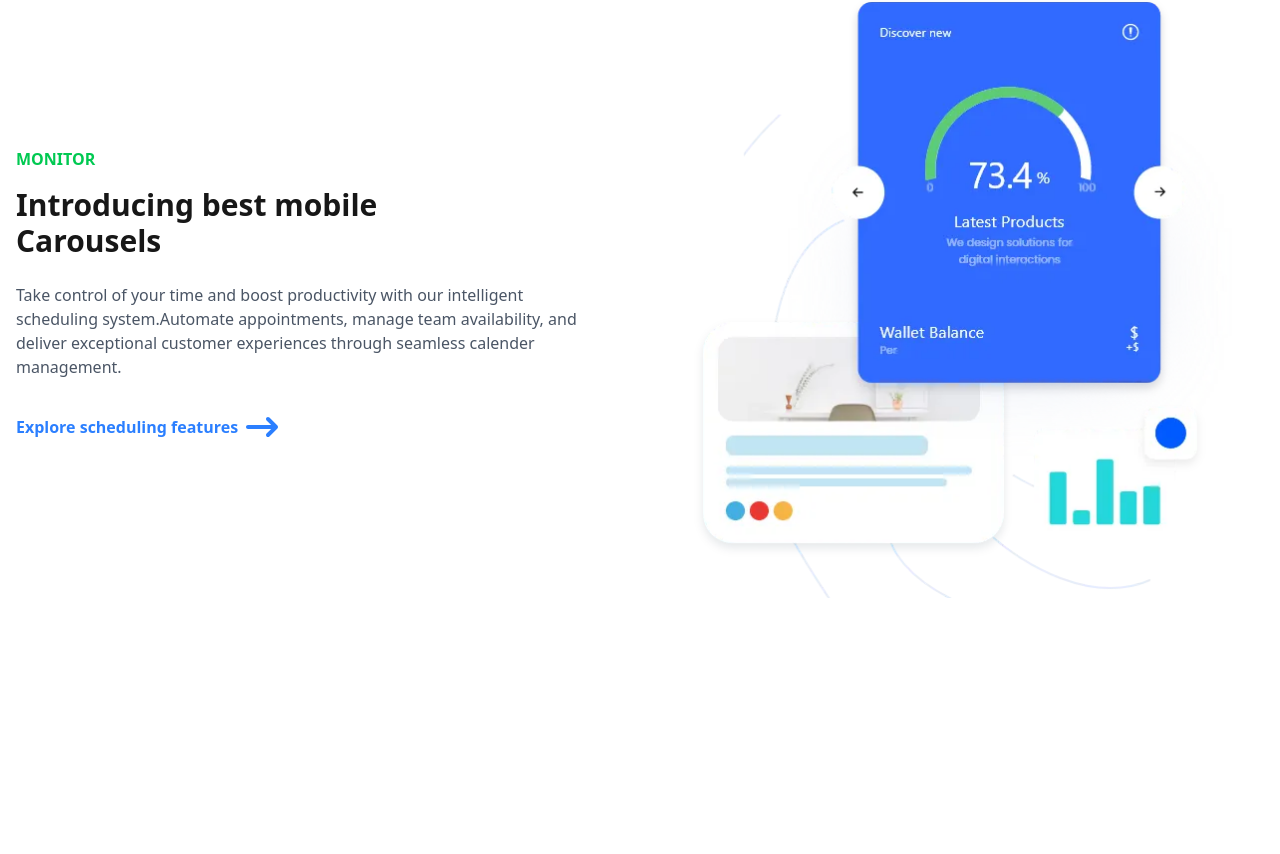
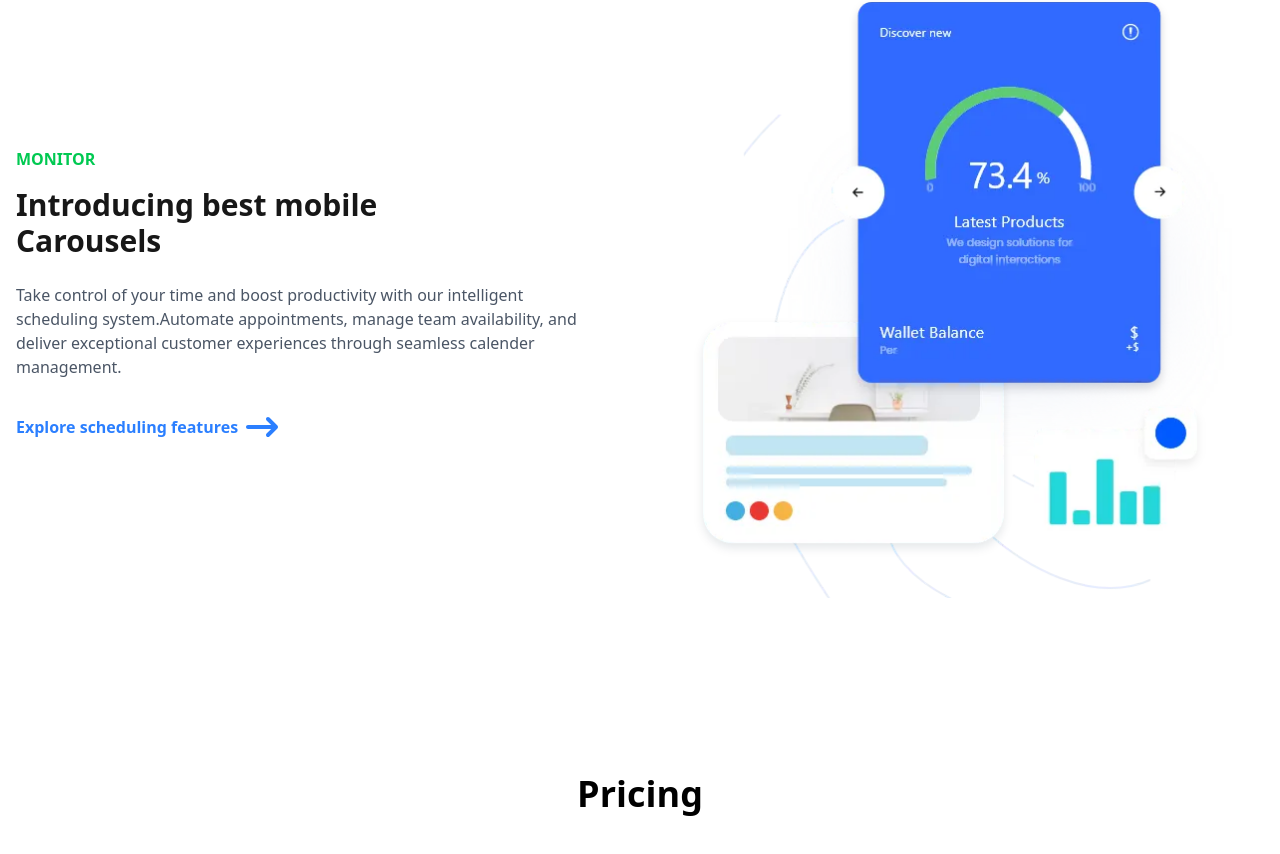
Before and after one commit to Dewmini-Kaveesha/modern-business-landing-page, a React (Vite) app: page / in a window 1280 px wide. Shown: the part 2836-3690 px from the top of the page. Before the commit the page ends 3530 px from the top, so only its background shows below. Built offline with nearby package versions, Linux system fonts and the light colour scheme.

Commit message:
Created PricingSection

```diff
--- a/src/App.jsx
+++ b/src/App.jsx
@@ -7,6 +7,7 @@ import PurposeSection from './components/PurposeSection'
 import FeatureSection from './components/FeatureSection'
 import ScheduleSection from './components/ScheduleSection'
 import MonitorSection from './components/MonitorSection'
+import PricingSection from './components/PricingSection'
 
 function App() {
 
@@ -23,6 +24,7 @@ function App() {
             <FeatureSection />
             <ScheduleSection />
             <MonitorSection />
+            <PricingSection />
           </div>
       </main>
 
--- /dev/null
+++ b/src/components/PricingSection.jsx
@@ -0,0 +1,20 @@
+import React, { useState } from 'react'
+
+const PricingSection = () => {
+
+    const [productCount,setProductionCount] = useState(1)
+
+
+    const starterPrice = Math.round(4000*(productCount/50))
+    const businessPrice = Math.round(7500*(productCount/50))
+  return (
+    <section className='py-20 px-4'>
+        <div className="max-w-6xl mx-auto">
+            <h2 className="text-3xl md:text-4xl font-bold text-center mb:16">Pricing</h2>
+        </div>
+
+    </section>
+  )
+}
+
+export default PricingSection
```
